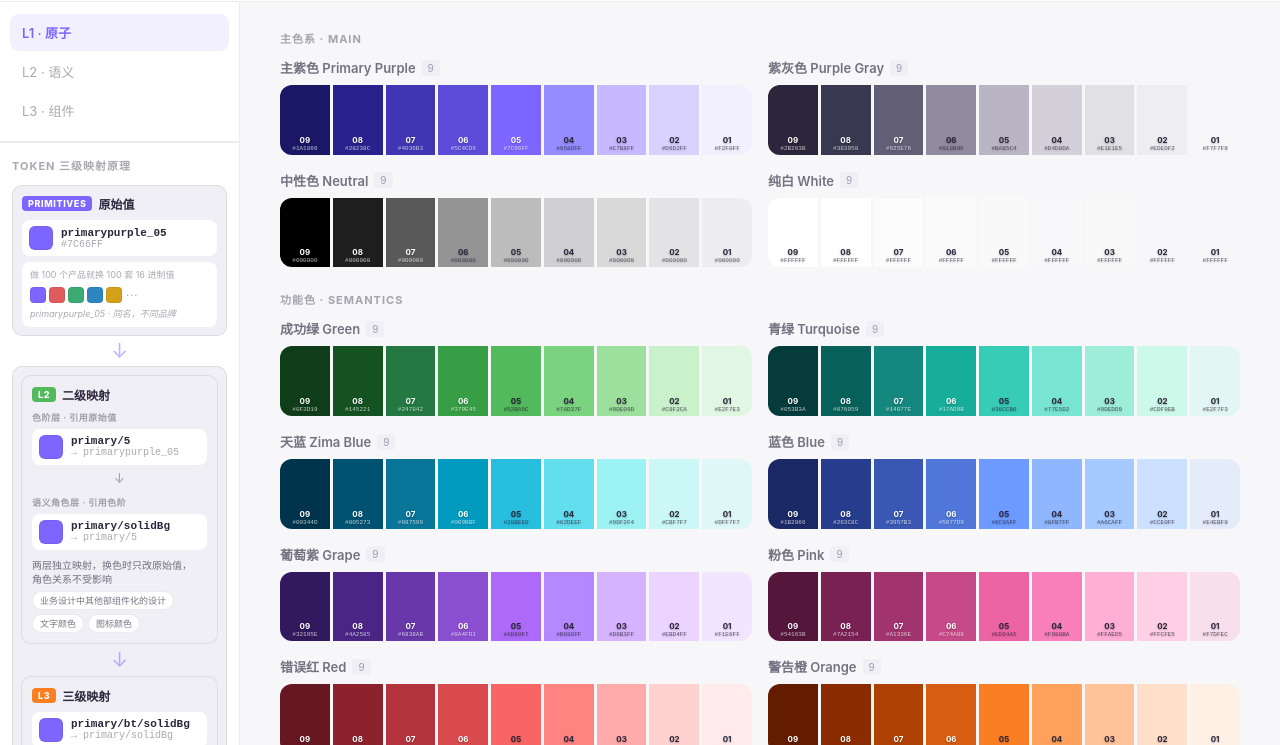
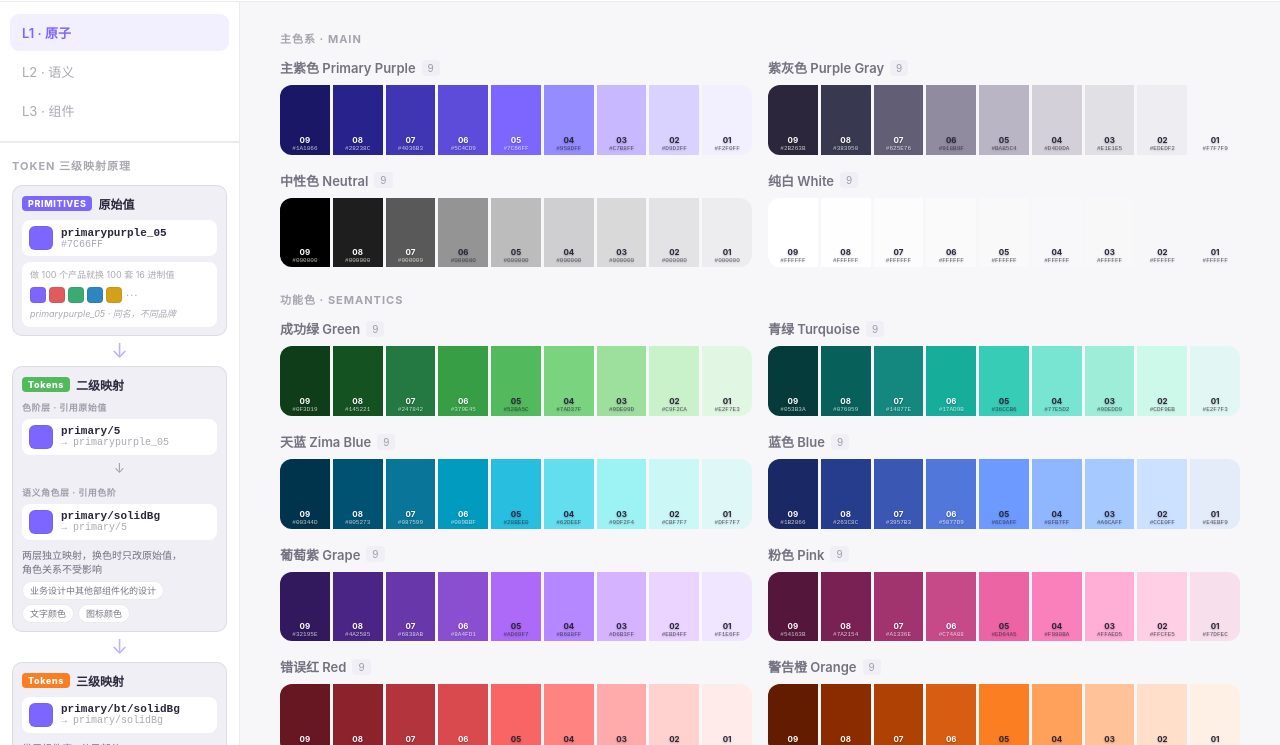
Before and after one commit to JocelynTong/echo-design-system, a plain HTML site: page index.html in a window 1280 px wide. Shown: the part 55-800 px from the top of the page. Drawn offline with Linux system fonts and the light colour scheme.

Commit message:
refactor: 移除Tokens包裹层，L2/L3改为Tokens badge，样式与Primitives一致

```diff
--- a/index.html
+++ b/index.html
@@ -110,13 +110,6 @@ html,body{height:100%;font-family:-apple-system,BlinkMacSystemFont,'SF Pro Text'
 .pl-block-title{font-size:12px;font-weight:700;color:var(--text-1)}
 
 /* Tokens wrapper — L2 + L3 共同容器 */
-.pl-tokens-wrap{border-radius:10px;padding:8px;gap:0;
-  background:var(--bg-card2);border:1px solid var(--border-c);
-  display:flex;flex-direction:column;gap:0}
-/* Inner blocks inside the wrapper */
-.pl-inner-block{border-radius:10px;padding:10px;
-  background:var(--bg-card2);border:1px solid var(--border-c)}
-
 /* Token rows */
 .pl-row{display:flex;align-items:center;gap:8px;background:var(--bg-card);
   border-radius:8px;padding:7px 8px;margin-bottom:4px}
@@ -430,13 +423,10 @@ html,body{height:100%;font-family:-apple-system,BlinkMacSystemFont,'SF Pro Text'
 
           <div class="pl-arrow">↓</div>
 
-          <!-- TOKENS wrapper：L2 + L3 -->
-          <div class="pl-tokens-wrap">
-
-            <!-- L2 -->
-            <div class="pl-inner-block">
+          <!-- L2 Tokens -->
+          <div class="pl-block">
             <div class="pl-block-head">
-                <span class="pl-badge l2">L2</span>
+              <span class="pl-badge l2">Tokens</span>
               <span class="pl-block-title">二级映射</span>
             </div>
 
@@ -470,12 +460,12 @@ html,body{height:100%;font-family:-apple-system,BlinkMacSystemFont,'SF Pro Text'
             </div>
           </div>
 
-            <div class="pl-arrow" style="padding:6px 0">↓</div>
+          <div class="pl-arrow">↓</div>
 
-            <!-- L3 -->
-            <div class="pl-inner-block">
+          <!-- L3 Tokens -->
+          <div class="pl-block">
             <div class="pl-block-head">
-                <span class="pl-badge l3">L3</span>
+              <span class="pl-badge l3">Tokens</span>
               <span class="pl-block-title">三级映射</span>
             </div>
             <div class="pl-row">
@@ -495,8 +485,6 @@ html,body{height:100%;font-family:-apple-system,BlinkMacSystemFont,'SF Pro Text'
               </div>
             </div>
           </div>
-
-          </div><!-- /pl-tokens-wrap -->
 
         </div>
       </div>
```
Lines whose indentation alone changed are shown as unchanged.
